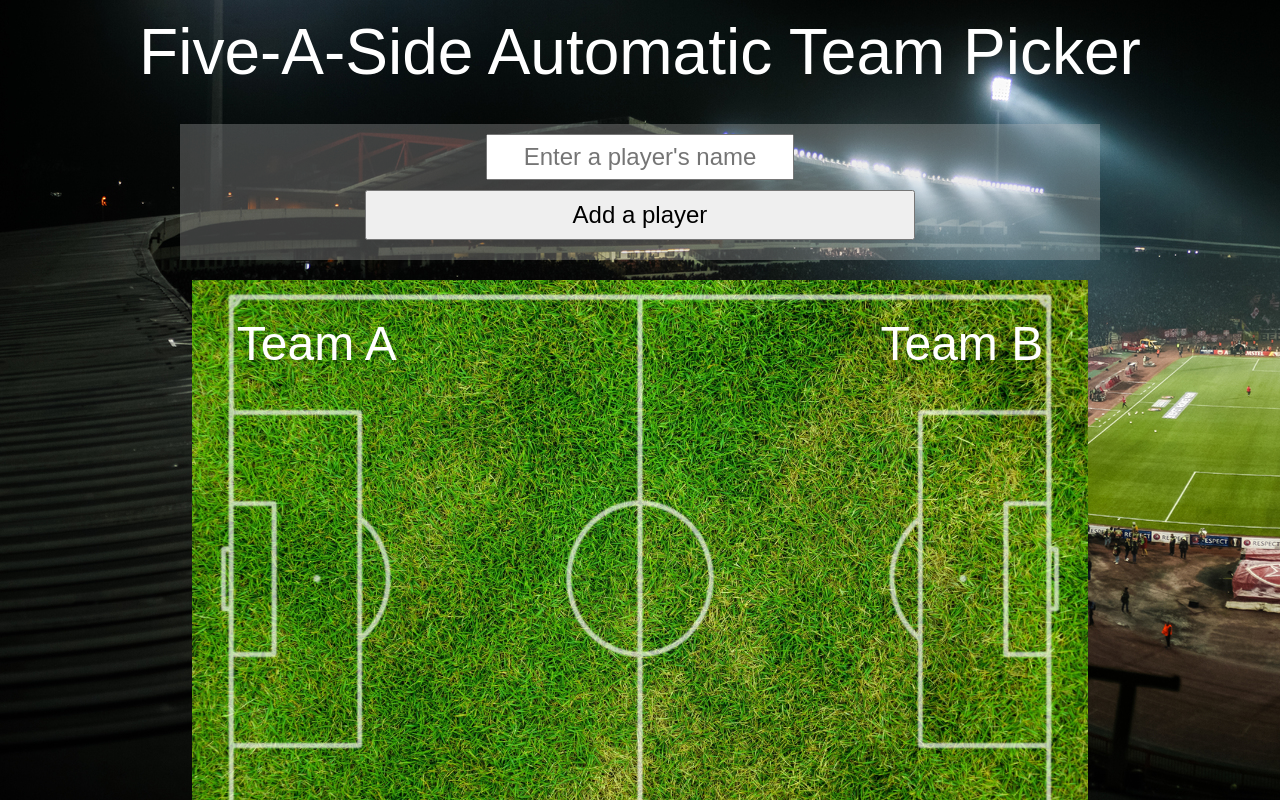
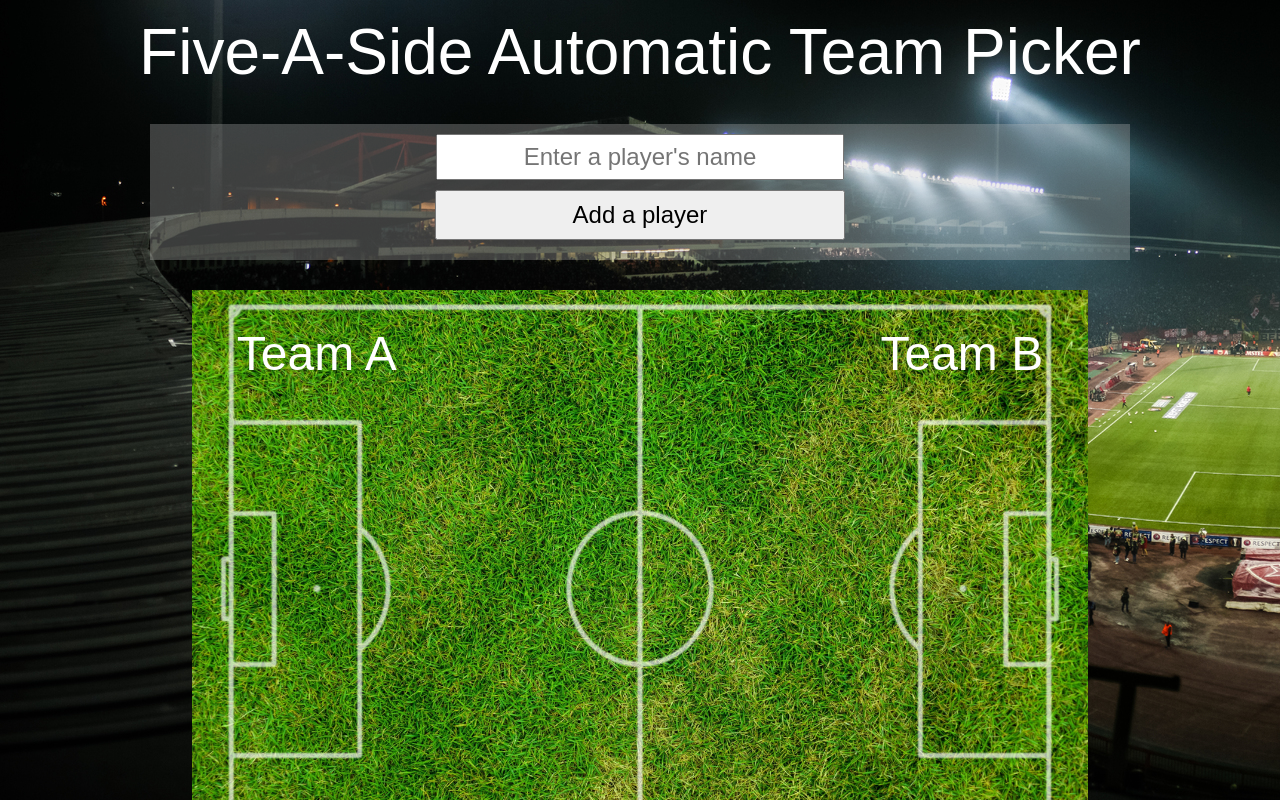
Before and after one commit to rmstibbard/five-a-side, a React (Create React App) app: page / in a window 1280 px wide. Shown: the top 800 px of the page. Built offline with nearby package versions, Linux system fonts and the light colour scheme.

Commit message:
Styling of addPlayer form

```diff
--- a/src/_layout.css
+++ b/src/_layout.css
@@ -1,5 +1,6 @@
 body {
   text-align: center;
+  box-sizing: border-box;
 }
 
 .header {
@@ -8,22 +9,23 @@ body {
 }
 
 .entry-form {
-  width: 900px;
-  margin: 0 auto 20px auto;
+  width: 100%;
   padding: 10px;
+  margin: 0 auto 30px auto;
 }
 
 .player-input {
+  text-align: center;
   height: 40px;
-  width: 300px;
-  text-align: center;
+  width: 69%;
+  outline: none;
 }
 
 .player-submit {
+  margin: 10px auto;
   display: block;
   height: 50px;
-  width: 550px;
-  margin: 10px auto;
+  width: 70%;
 }
 
 .game {
@@ -65,6 +67,15 @@ footer {
 }
 
 @media screen and (min-width: 700px) {
+  .entry-form {
+    width: 90%;
+  }
+  .player-input {
+    width: 400px;
+  }
+  .player-submit {
+    width: 410px;
+  }
   .team-a, .team-b {
     top: 20px;
   }
@@ -81,6 +92,9 @@ footer {
 }
 
 @media screen and (min-width: 1000px) {
+  .entry-form {
+    width: 75%;
+  }
   .team-a, .team-b {
     top: 40px;
   }
```
